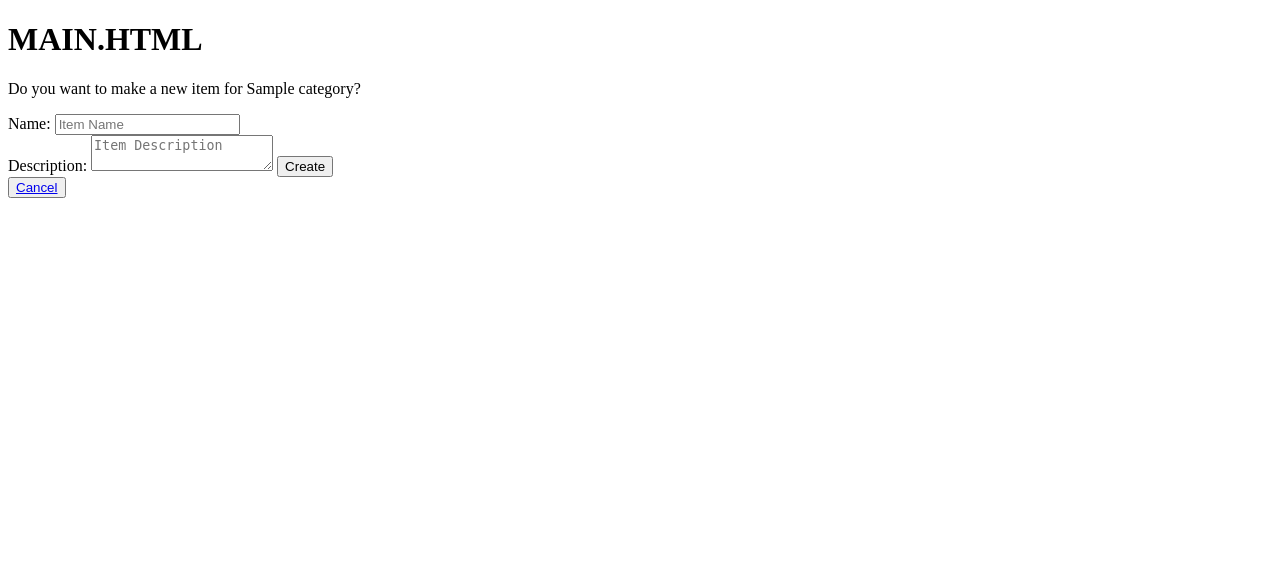
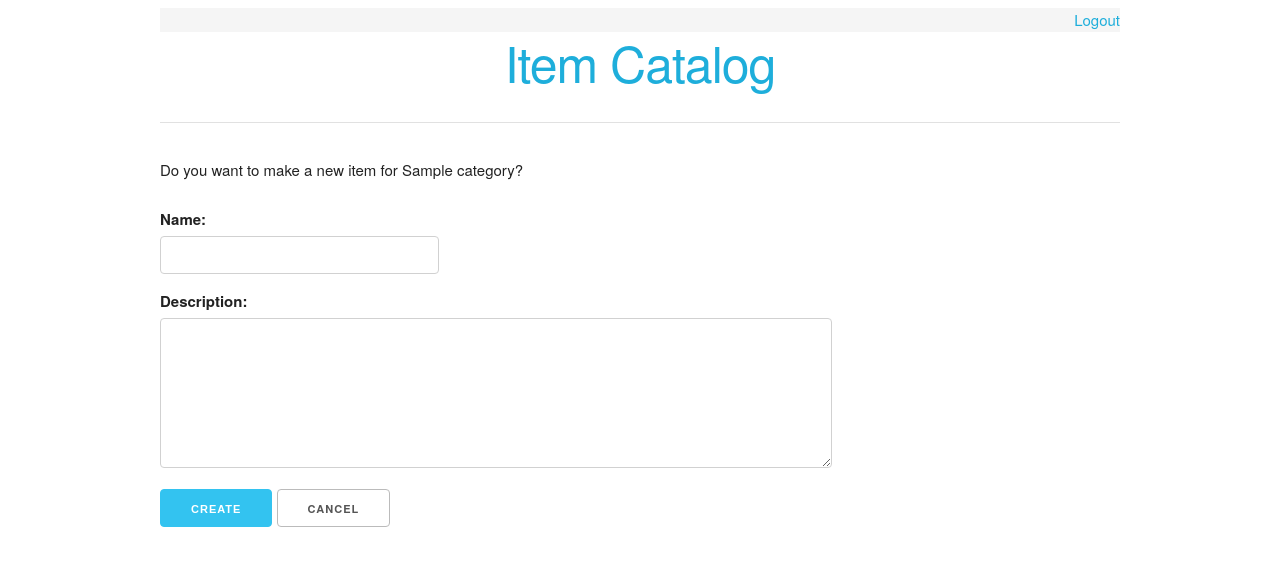
Before and after one commit to MatthewBenjamin/item-catalog, a Flask app: page /category/1/item/new/ in a window 1280 px wide. Shown: the top 569 px of the page. Run offline with Flask 2, Linux system fonts and the light colour scheme; the visitor is signed in with stand-in values (Sample User, id 1); tables that the repository leaves empty hold one stand-in row (values such as "Sample post").

Commit message:
feat: improve layout and styling with skeleton CSS framework

```diff
--- a/application.py
+++ b/application.py
@@ -231,11 +231,12 @@ def gitDisconnect():
         del login_session['github_id']
         del login_session['user_id']
         # TODO: insert link into logout page or revoke authorization or ask to revoke
-        return """
+        flash("""
                 You have been logged out, however this application
-                is this authorized to access your Github account. To
-                revoke this authorization, visit your account page on Github.com
-            """
+                is still authorized to access your Github account. To
+                revoke this authorization, visit your account page at Github.com
+            """)
+        return redirect('/')
     else:
         return "You were not logged in"
 
--- /dev/null
+++ b/static/skeleton.css
@@ -0,0 +1,418 @@
+/*
+* Skeleton V2.0.4
+* Copyright 2014, Dave Gamache
+* www.getskeleton.com
+* Free to use under the MIT license.
+* http://www.opensource.org/licenses/mit-license.php
+* 12/29/2014
+*/
+
+
+/* Table of contents
+––––––––––––––––––––––––––––––––––––––––––––––––––
+- Grid
+- Base Styles
+- Typography
+- Links
+- Buttons
+- Forms
+- Lists
+- Code
+- Tables
+- Spacing
+- Utilities
+- Clearing
+- Media Queries
+*/
+
+
+/* Grid
+–––––––––––––––––––––––––––––––––––––––––––––––––– */
+.container {
+  position: relative;
+  width: 100%;
+  max-width: 960px;
+  margin: 0 auto;
+  padding: 0 20px;
+  box-sizing: border-box; }
+.column,
+.columns {
+  width: 100%;
+  float: left;
+  box-sizing: border-box; }
+
+/* For devices larger than 400px */
+@media (min-width: 400px) {
+  .container {
+    width: 85%;
+    padding: 0; }
+}
+
+/* For devices larger than 550px */
+@media (min-width: 550px) {
+  .container {
+    width: 80%; }
+  .column,
+  .columns {
+    margin-left: 4%; }
+  .column:first-child,
+  .columns:first-child {
+    margin-left: 0; }
+
+  .one.column,
+  .one.columns                    { width: 4.66666666667%; }
+  .two.columns                    { width: 13.3333333333%; }
+  .three.columns                  { width: 22%;            }
+  .four.columns                   { width: 30.6666666667%; }
+  .five.columns                   { width: 39.3333333333%; }
+  .six.columns                    { width: 48%;            }
+  .seven.columns                  { width: 56.6666666667%; }
+  .eight.columns                  { width: 65.3333333333%; }
+  .nine.columns                   { width: 74.0%;          }
+  .ten.columns                    { width: 82.6666666667%; }
+  .eleven.columns                 { width: 91.3333333333%; }
+  .twelve.columns                 { width: 100%; margin-left: 0; }
+
+  .one-third.column               { width: 30.6666666667%; }
+  .two-thirds.column              { width: 65.3333333333%; }
+
+  .one-half.column                { width: 48%; }
+
+  /* Offsets */
+  .offset-by-one.column,
+  .offset-by-one.columns          { margin-left: 8.66666666667%; }
+  .offset-by-two.column,
+  .offset-by-two.columns          { margin-left: 17.3333333333%; }
+  .offset-by-three.column,
+  .offset-by-three.columns        { margin-left: 26%;            }
+  .offset-by-four.column,
+  .offset-by-four.columns         { margin-left: 34.6666666667%; }
+  .offset-by-five.column,
+  .offset-by-five.columns         { margin-left: 43.3333333333%; }
+  .offset-by-six.column,
+  .offset-by-six.columns          { margin-left: 52%;            }
+  .offset-by-seven.column,
+  .offset-by-seven.columns        { margin-left: 60.6666666667%; }
+  .offset-by-eight.column,
+  .offset-by-eight.columns        { margin-left: 69.3333333333%; }
+  .offset-by-nine.column,
+  .offset-by-nine.columns         { margin-left: 78.0%;          }
+  .offset-by-ten.column,
+  .offset-by-ten.columns          { margin-left: 86.6666666667%; }
+  .offset-by-eleven.column,
+  .offset-by-eleven.columns       { margin-left: 95.3333333333%; }
+
+  .offset-by-one-third.column,
+  .offset-by-one-third.columns    { margin-left: 34.6666666667%; }
+  .offset-by-two-thirds.column,
+  .offset-by-two-thirds.columns   { margin-left: 69.3333333333%; }
+
+  .offset-by-one-half.column,
+  .offset-by-one-half.columns     { margin-left: 52%; }
+
+}
+
+
+/* Base Styles
+–––––––––––––––––––––––––––––––––––––––––––––––––– */
+/* NOTE
+html is set to 62.5% so that all the REM measurements throughout Skeleton
+are based on 10px sizing. So basically 1.5rem = 15px :) */
+html {
+  font-size: 62.5%; }
+body {
+  font-size: 1.5em; /* currently ems cause chrome bug misinterpreting rems on body element */
+  line-height: 1.6;
+  font-weight: 400;
+  font-family: "Raleway", "HelveticaNeue", "Helvetica Neue", Helvetica, Arial, sans-serif;
+  color: #222; }
+
+
+/* Typography
+–––––––––––––––––––––––––––––––––––––––––––––––––– */
+h1, h2, h3, h4, h5, h6 {
+  margin-top: 0;
+  margin-bottom: 2rem;
+  font-weight: 300; }
+h1 { font-size: 4.0rem; line-height: 1.2;  letter-spacing: -.1rem;}
+h2 { font-size: 3.6rem; line-height: 1.25; letter-spacing: -.1rem; }
+h3 { font-size: 3.0rem; line-height: 1.3;  letter-spacing: -.1rem; }
+h4 { font-size: 2.4rem; line-height: 1.35; letter-spacing: -.08rem; }
+h5 { font-size: 1.8rem; line-height: 1.5;  letter-spacing: -.05rem; }
+h6 { font-size: 1.5rem; line-height: 1.6;  letter-spacing: 0; }
+
+/* Larger than phablet */
+@media (min-width: 550px) {
+  h1 { font-size: 5.0rem; }
+  h2 { font-size: 4.2rem; }
+  h3 { font-size: 3.6rem; }
+  h4 { font-size: 3.0rem; }
+  h5 { font-size: 2.4rem; }
+  h6 { font-size: 1.5rem; }
+}
+
+p {
+  margin-top: 0; }
+
+
+/* Links
+–––––––––––––––––––––––––––––––––––––––––––––––––– */
+a {
+  color: #1EAEDB; }
+a:hover {
+  color: #0FA0CE; }
+
+
+/* Buttons
+–––––––––––––––––––––––––––––––––––––––––––––––––– */
+.button,
+button,
+input[type="submit"],
+input[type="reset"],
+input[type="button"] {
+  display: inline-block;
+  height: 38px;
+  padding: 0 30px;
+  color: #555;
+  text-align: center;
+  font-size: 11px;
+  font-weight: 600;
+  line-height: 38px;
+  letter-spacing: .1rem;
+  text-transform: uppercase;
+  text-decoration: none;
+  white-space: nowrap;
+  background-color: transparent;
+  border-radius: 4px;
+  border: 1px solid #bbb;
+  cursor: pointer;
+  box-sizing: border-box; }
+.button:hover,
+button:hover,
+input[type="submit"]:hover,
+input[type="reset"]:hover,
+input[type="button"]:hover,
+.button:focus,
+button:focus,
+input[type="submit"]:focus,
+input[type="reset"]:focus,
+input[type="button"]:focus {
+  color: #333;
+  border-color: #888;
+  outline: 0; }
+.button.button-primary,
+button.button-primary,
+input[type="submit"].button-primary,
+input[type="reset"].button-primary,
+input[type="button"].button-primary {
+  color: #FFF;
+  background-color: #33C3F0;
+  border-color: #33C3F0; }
+.button.button-primary:hover,
+button.button-primary:hover,
+input[type="submit"].button-primary:hover,
+input[type="reset"].button-primary:hover,
+input[type="button"].button-primary:hover,
+.button.button-primary:focus,
+button.button-primary:focus,
+input[type="submit"].button-primary:focus,
+input[type="reset"].button-primary:focus,
+input[type="button"].button-primary:focus {
+  color: #FFF;
+  background-color: #1EAEDB;
+  border-color: #1EAEDB; }
+
+
+/* Forms
+–––––––––––––––––––––––––––––––––––––––––––––––––– */
+input[type="email"],
+input[type="number"],
+input[type="search"],
+input[type="text"],
+input[type="tel"],
+input[type="url"],
+input[type="password"],
+textarea,
+select {
+  height: 38px;
+  padding: 6px 10px; /* The 6px vertically centers text on FF, ignored by Webkit */
+  background-color: #fff;
+  border: 1px solid #D1D1D1;
+  border-radius: 4px;
+  box-shadow: none;
+  box-sizing: border-box; }
+/* Removes awkward default styles on some inputs for iOS */
+input[type="email"],
+input[type="number"],
+input[type="search"],
+input[type="text"],
+input[type="tel"],
+input[type="url"],
+input[type="password"],
+textarea {
+  -webkit-appearance: none;
+     -moz-appearance: none;
+          appearance: none; }
+textarea {
+  min-height: 65px;
+  padding-top: 6px;
+  padding-bottom: 6px; }
+input[type="email"]:focus,
+input[type="number"]:focus,
+input[type="search"]:focus,
+input[type="text"]:focus,
+input[type="tel"]:focus,
+input[type="url"]:focus,
+input[type="password"]:focus,
+textarea:focus,
+select:focus {
+  border: 1px solid #33C3F0;
+  outline: 0; }
+label,
+legend {
+  display: block;
+  margin-bottom: .5rem;
+  font-weight: 600; }
+fieldset {
+  padding: 0;
+  border-width: 0; }
+input[type="checkbox"],
+input[type="radio"] {
+  display: inline; }
+label > .label-body {
+  display: inline-block;
+  margin-left: .5rem;
+  font-weight: normal; }
+
+
+/* Lists
+–––––––––––––––––––––––––––––––––––––––––––––––––– */
+ul {
+  list-style: circle inside; }
+ol {
+  list-style: decimal inside; }
+ol, ul {
+  padding-left: 0;
+  margin-top: 0; }
+ul ul,
+ul ol,
+ol ol,
+ol ul {
+  margin: 1.5rem 0 1.5rem 3rem;
+  font-size: 90%; }
+li {
+  margin-bottom: 1rem; }
+
+
+/* Code
+–––––––––––––––––––––––––––––––––––––––––––––––––– */
+code {
+  padding: .2rem .5rem;
+  margin: 0 .2rem;
+  font-size: 90%;
+  white-space: nowrap;
+  background: #F1F1F1;
+  border: 1px solid #E1E1E1;
+  border-radius: 4px; }
+pre > code {
+  display: block;
+  padding: 1rem 1.5rem;
+  white-space: pre; }
+
+
+/* Tables
+–––––––––––––––––––––––––––––––––––––––––––––––––– */
+th,
+td {
+  padding: 12px 15px;
+  text-align: left;
+  border-bottom: 1px solid #E1E1E1; }
+th:first-child,
+td:first-child {
+  padding-left: 0; }
+th:last-child,
+td:last-child {
+  padding-right: 0; }
+
+
+/* Spacing
+–––––––––––––––––––––––––––––––––––––––––––––––––– */
+button,
+.button {
+  margin-bottom: 1rem; }
+input,
+textarea,
+select,
+fieldset {
+  margin-bottom: 1.5rem; }
+pre,
+blockquote,
+dl,
+figure,
+table,
+p,
+ul,
+ol,
+form {
+  margin-bottom: 2.5rem; }
+
+
+/* Utilities
+–––––––––––––––––––––––––––––––––––––––––––––––––– */
+.u-full-width {
+  width: 100%;
+  box-sizing: border-box; }
+.u-max-full-width {
+  max-width: 100%;
+  box-sizing: border-box; }
+.u-pull-right {
+  float: right; }
+.u-pull-left {
+  float: left; }
+
+
+/* Misc
+–––––––––––––––––––––––––––––––––––––––––––––––––– */
+hr {
+  margin-top: 3rem;
+  margin-bottom: 3.5rem;
+  border-width: 0;
+  border-top: 1px solid #E1E1E1; }
+
+
+/* Clearing
+–––––––––––––––––––––––––––––––––––––––––––––––––– */
+
+/* Self Clearing Goodness */
+.container:after,
+.row:after,
+.u-cf {
+  content: "";
+  display: table;
+  clear: both; }
+
+
+/* Media Queries
+–––––––––––––––––––––––––––––––––––––––––––––––––– */
+/*
+Note: The best way to structure the use of media queries is to create the queries
+near the relevant code. For example, if you wanted to change the styles for buttons
+on small devices, paste the mobile query code up in the buttons section and style it
+there.
+*/
+
+
+/* Larger than mobile */
+@media (min-width: 400px) {}
+
+/* Larger than phablet (also point when grid becomes active) */
+@media (min-width: 550px) {}
+
+/* Larger than tablet */
+@media (min-width: 750px) {}
+
+/* Larger than desktop */
+@media (min-width: 1000px) {}
+
+/* Larger than Desktop HD */
+@media (min-width: 1200px) {}
--- /dev/null
+++ b/static/style.css
@@ -0,0 +1,22 @@
+a {
+    text-decoration: none;
+}
+
+a:hover {
+    text-decoration: underline;
+}
+
+.header {
+    text-align: right;
+    background-color: whitesmoke;
+}
+
+.center-content {
+    text-align: center;
+}
+
+.description {
+    min-width: 230px;
+    width: 70%;
+    height: 150px;
+}
--- a/templates/deletecategory.html
+++ b/templates/deletecategory.html
@@ -4,10 +4,9 @@
 <h3>Are you sure you want to delete {{category.name}} and all associated items?</h3>
 
 <form action="{{ url_for('deleteCategory', category_id = category.id) }}" method="POST">
-    <button type="submit">YES!</button>
+    <button class="button-primary" type="submit">DELETE</button>
+    <a class="button" href="{{ url_for('showCategoryItems', category_id = category.id) }}">CANCEL</a>
 </form>
-
-<button><a href="{{ url_for('showCategoryItems', category_id = category.id) }}">CANCEL!</a></button>
 
 
 {% endblock %}
--- a/templates/deleteitem.html
+++ b/templates/deleteitem.html
@@ -4,9 +4,8 @@
 <h3>Are you sure you want to delete {{item.name}}?</h3>
 
 <form action="{{ url_for('deleteItem', category_id = category_id, item_id = item.id) }}" method="POST">
-    <button type="submit">YES!</button>
+    <button class="button-primary" type="submit">DELETE</button>
+    <a class="button" href="{{ url_for('showCategoryItems', category_id = category_id) }}">CANCEL</a>
 </form>
 
-<button><a href="{{ url_for('showCategoryItems', category_id = category_id) }}">CANCEL!</a></button>
-
 {% endblock%}
--- /dev/null
+++ b/templates/header.html
@@ -0,0 +1,9 @@
+<div class="row header">
+    <div class="twelve columns">
+        {% if 'username' not in session %}
+            <a href="{{ url_for('showLogin') }}">Login</a>
+        {% else %}
+            <a href="{{ url_for('gitDisconnect')}}">Logout</a>
+        {% endif %}
+    </div>
+</div>
--- a/templates/login.html
+++ b/templates/login.html
@@ -1,7 +1,5 @@
 {% extends "main.html" %}
 {% block content %}
-    <button id='git'>{{ STATE }}</button>
-
     <p>
       <a href="https://github.com/login/oauth/authorize?scope=user:email&client_id=4435c0a8240811f213e6&state={{STATE}}">Click here</a> to login via Github.
     </p>
--- a/templates/main.html
+++ b/templates/main.html
@@ -1,23 +1,38 @@
 <!DOCTYPE html>
 <html>
 <head>
-    <title></title>
+    <link rel=stylesheet type=text/css href="{{ url_for('static', filename='skeleton.css') }}">
+    <link rel=stylesheet type=text/css href="{{ url_for('static', filename='style.css') }}">
 </head>
 <body>
-    <h1>MAIN.HTML</h1>
+    <div class="container">
+    {% include "header.html" %}
+        <div class="row">
+            <div class="twelve columns center-content">
+                <a href="{{ url_for('showCategories') }}" ><h1>Item Catalog</h1></a>
+                <hr>
+            </div>
+        </div>
+        <div class="row">
+            <div class="twelve columns center-content">
                 {% with messages = get_flashed_messages() %}
 
                 {% if messages %}
-        <h2> Messages:</h2>
                     <ul>
                     {% for message in messages %}
+
                         <li> <strong> {{ message }} </strong> </li>
+
                     {% endfor %}
                     </ul>
+                    <hr>
                     {% endif %}
                 {% endwith %}
+            </div>
 
             {% block content %}
             {% endblock %}
+        </div>
+    </div>
 </body>
 </html>
--- a/templates/newitem.html
+++ b/templates/newitem.html
@@ -5,14 +5,12 @@
 
 <form action="{{ url_for('newItem', category_id = category.id) }}" method="post">
     <label for="name">Name:</label>
-    <input type="text" name="name" placeholder="Item Name">
+    <input type="text" name="name" size="30">
+    <label for="description">Description:</label>
+    <textarea class="description" name="description"></textarea>
     <br>
-    <label for="description">Description:</label>
-    <textarea name="description" placeholder="Item Description"></textarea>
-    <button type="submit">Create</button>
+    <button class="button-primary" type="submit">CREATE</button>
+    <a class="button" href=" {{ url_for('showCategoryItems', category_id = category.id) }}">CANCEL</a>
 </form>
 
-<button>
-    <a href="{{ url_for('showCategoryItems', category_id = category.id) }}">Cancel</a>
-</button>
 {% endblock %}
```
Also changed, not shown: templates/categories.html (+20 -8 lines), templates/editcategory.html (+4 -3 lines), templates/edititem.html (+4 -5 lines), templates/items.html (+18 -11 lines), templates/newcategory.html (+4 -6 lines). Lines whose indentation alone changed are shown as unchanged.
